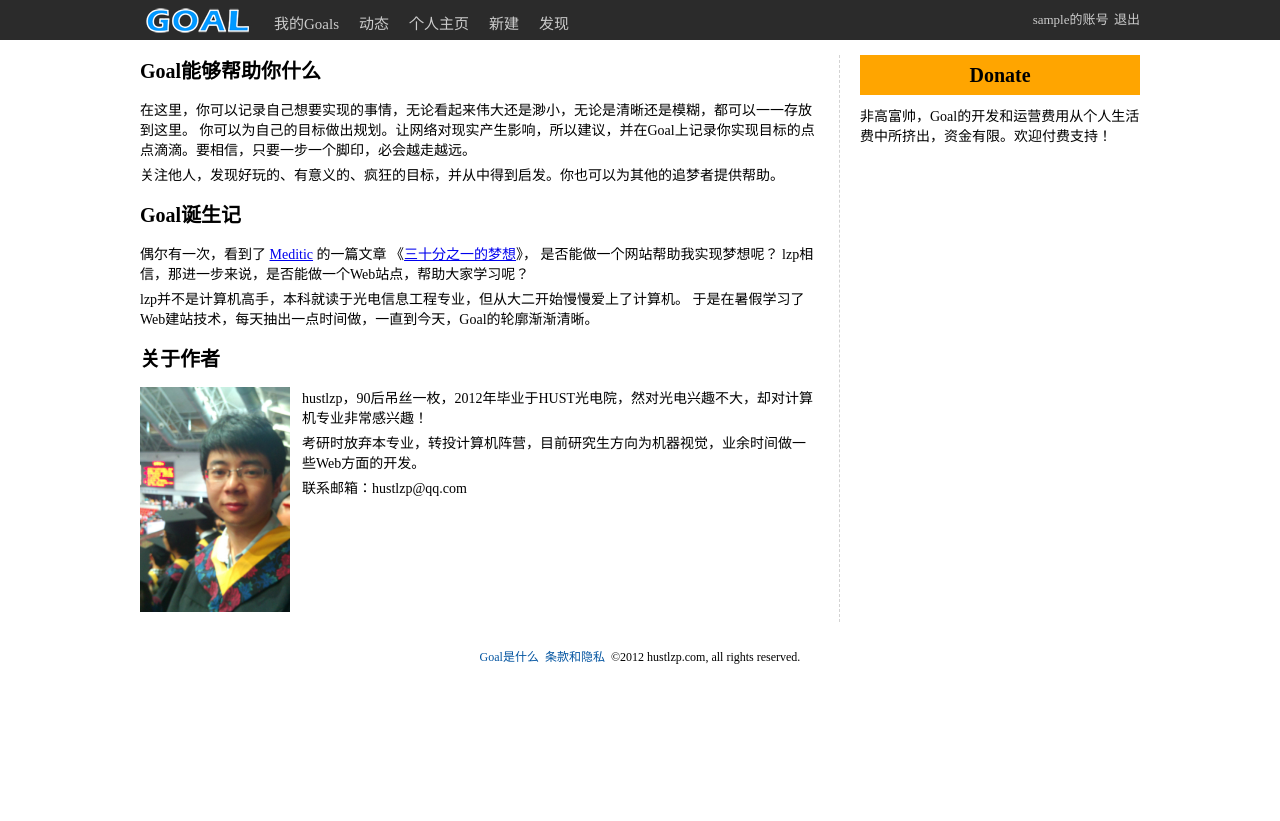
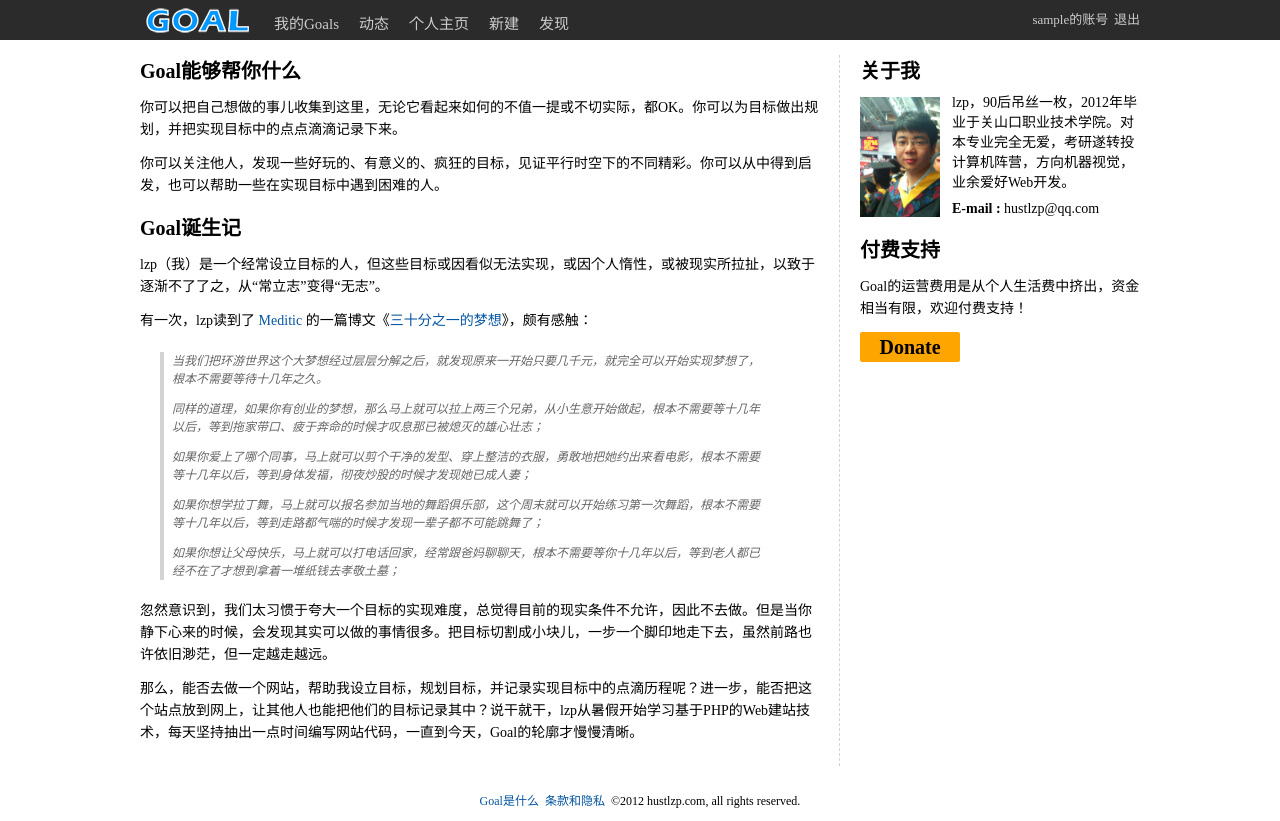
Before and after one commit to AaronJiang/beforeidie, a PHP site: page /about.php in a window 1280 px wide. Before the commit the page ends 664 px from the top, so only its background shows below. Run offline with PHP 8.4, Linux system fonts and the light colour scheme; the visitor is signed in with stand-in values (Sample User, id 1); some libraries are stand-ins or nearby versions.

Commit message:
完成About页面

```diff
--- a/about.php
+++ b/about.php
@@ -8,47 +8,82 @@
 
 <div id='main-content'>
 
-	<p class="subtitle">Goal能够帮助你什么</p>
+	<p class="main-title">Goal能够帮你什么</p>
 
 	<p>
-		在这里，你可以记录自己想要实现的事情，无论看起来伟大还是渺小，无论是清晰还是模糊，都可以一一存放到这里。
-		你可以为自己的目标做出规划。让网络对现实产生影响，所以建议，并在Goal上记录你实现目标的点点滴滴。要相信，只要一步一个脚印，必会越走越远。
+		<span>你可以把自己想做的事儿收集到这里，无论它看起来如何的不值一提或不切实际，都OK。</span
+		><span>你可以为目标做出规划，并把实现目标中的点点滴滴记录下来。</span>
 	</p>
 
 	<p>
-		关注他人，发现好玩的、有意义的、疯狂的目标，并从中得到启发。你也可以为其他的追梦者提供帮助。
+		<span>你可以关注他人，发现一些好玩的、有意义的、疯狂的目标，见证平行时空下的不同精彩。</span
+		><span>你可以从中得到启发，也可以帮助一些在实现目标中遇到困难的人。</span>
 	</p>
 
-	<p class="subtitle">Goal诞生记</p>
+	<p class="main-title">Goal诞生记</p>
 
 	<p>
-		偶尔有一次，看到了
-		<a target='_blank' href='http://meditic.com'>Meditic</a>
-		的一篇文章
-		《<a target='_blank' href='http://meditic.com/simplifying-and-splitting-a-dream/'>三十分之一的梦想</a>》，
-		是否能做一个网站帮助我实现梦想呢？
-		lzp相信，那进一步来说，是否能做一个Web站点，帮助大家学习呢？
+		<span>lzp（我）是一个经常设立目标的人，但这些目标或因看似无法实现，</span
+		><span>或因个人惰性，或被现实所拉扯，以致于逐渐不了了之，从“常立志”变得“无志”。</span>
 	</p>
 
 	<p>
-		lzp并不是计算机高手，本科就读于光电信息工程专业，但从大二开始慢慢爱上了计算机。
-		于是在暑假学习了Web建站技术，每天抽出一点时间做，一直到今天，Goal的轮廓渐渐清晰。
+		有一次，lzp读到了 <a target='_blank' href='http://meditic.com'>Meditic</a
+		> 的一篇博文《<a target='_blank' href='http://meditic.com/simplifying-and-splitting-a-dream/'>三十分之一的梦想</a>》，颇有感触：
 	</p>
 
-	<p class="subtitle">关于作者</p>
+	<blockquote>
 
-	<img id='my-avatar' src='imgs/me.jpg' />
-	<p>hustlzp，90后吊丝一枚，2012年毕业于HUST光电院，然对光电兴趣不大，却对计算机专业非常感兴趣！</p>
-	<p>考研时放弃本专业，转投计算机阵营，目前研究生方向为机器视觉，业余时间做一些Web方面的开发。</p>
-	<p>联系邮箱：hustlzp@qq.com</p>
+		<p>
+			当我们把环游世界这个大梦想经过层层分解之后，就发现原来一开始只要几千元，就完全可以开始实现梦想了，根本不需要等待十几年之久。
+		</p>
+
+		<p>
+			同样的道理，如果你有创业的梦想，那么马上就可以拉上两三个兄弟，从小生意开始做起，根本不需要等十几年以后，等到拖家带口、疲于奔命的时候才叹息那已被熄灭的雄心壮志；
+		</p>
+
+		<p>
+			如果你爱上了哪个同事，马上就可以剪个干净的发型、穿上整洁的衣服，勇敢地把她约出来看电影，根本不需要等十几年以后，等到身体发福，彻夜炒股的时候才发现她已成人妻；
+		</p>
+
+		<p>
+			如果你想学拉丁舞，马上就可以报名参加当地的舞蹈俱乐部，这个周末就可以开始练习第一次舞蹈，根本不需要等十几年以后，等到走路都气喘的时候才发现一辈子都不可能跳舞了；
+		</p>
+
+		<p>
+			如果你想让父母快乐，马上就可以打电话回家，经常跟爸妈聊聊天，根本不需要等你十几年以后，等到老人都已经不在了才想到拿着一堆纸钱去孝敬土墓；
+		</p>
+
+	</blockquote>
+
+	<p>
+		<span>忽然意识到，我们太习惯于夸大一个目标的实现难度，总觉得目前的现实条件不允许，因此不去做。</span
+		>但是当你静下心来的时候，会发现其实可以做的事情很多。</span
+		>把目标切割成小块儿，一步一个脚印地走下去，虽然前路也许依旧渺茫，但一定越走越远。</span>
+	</p>
+
+	<p>
+		<span>那么，能否去做一个网站，帮助我设立目标，规划目标，并记录实现目标中的点滴历程呢？</span
+		><span>进一步，能否把这个站点放到网上，让其他人也能把他们的目标记录其中？</span
+		><span>说干就干，lzp从暑假开始学习基于PHP的Web建站技术，每天坚持抽出一点时间编写网站代码，一直到今天，Goal的轮廓才慢慢清晰。</span>
+	</p>
 
 </div>
 
 <div id='sidebar'>
+	<p class="main-title">关于我</p>
+
+	<img id='my-avatar' src='imgs/me.jpg' />
+
+	<div id='my-intro'>
+		<p>lzp，90后吊丝一枚，2012年毕业于关山口职业技术学院。对本专业完全无爱，考研遂转投计算机阵营，方向机器视觉，业余爱好Web开发。</p>
+		<p><b>E-mail :</b> hustlzp@qq.com</p>
+	</div>
+
+	<p class='main-title'>付费支持</p>
+
+	<p>Goal的运营费用是从个人生活费中挤出，资金相当有限，欢迎付费支持！</p>
 	<span id='donate-btn' href=''>Donate</span>
-
-	<p>非高富帅，Goal的开发和运营费用从个人生活费中所挤出，资金有限。欢迎付费支持！</p>
-
 </div>
 
 
--- a/person.php
+++ b/person.php
@@ -2,6 +2,10 @@
 	require('header.php');
 	require_once('data_funs.inc');
 	require_once('html_helper.php');
+
+	if(!is_auth()){
+		page_jump('account_page_login.php');
+	}
 
 	$userID = $_REQUEST['userID'];
 
--- a/style/style.css
+++ b/style/style.css
@@ -1260,15 +1260,13 @@ body{
 
 /* About
 ------------------------------------------------------------*/
-#page-about{
-	font-size:14px;
-}
 
+/* Layout */
 #page-about #main-content{
 	width:70%;
 	box-sizing:border-box;
 	float:left;
-	padding:0 20px 0 0;
+	padding:0 20px 10px 0;
 	border-right:1px dashed lightgray;
 }
 
@@ -1279,15 +1277,81 @@ body{
 	float:right;
 }
 
+/* Main Content */
+
+#page-about p{
+	margin:0 0 12px 0;
+	line-height:22px;
+	font-size:14px;
+}
+
+#page-about p{
+	font-family:'宋体';
+}
+
+#page-about #main-content a{
+	color:#0455A1;
+	text-decoration:none;
+}
+
+#page-about #main-content a:hover{
+	text-decoration:underline;
+}
+
+#page-about .main-title{
+	font-weight:bold;
+	font-size:20px;
+	font-family:'微软雅黑';
+	margin:20px 0 15px 0;
+	clear:both;
+	text-indent:0;
+}
+
+#page-about .main-title:nth-child(1){
+	margin-top:5px;
+}
+
+#page-about .sub-title{
+	font-weight:bold;
+	font-size:15px;
+	clear:both;
+}
+
+#page-about blockquote{
+	margin:20px 50px 20px 20px;
+	padding:0 0 0 8px;
+	border-left:4px solid lightgray;
+}
+
+#page-about blockquote p{
+	font-size:12px;
+	line-height:18px;
+	font-family:'微软雅黑';
+	font-style:italic;
+	color:#666;
+}
+
+/* Sidebar */
 #page-about #my-avatar{
 	float:left;
-	width:150px;
-	margin:0 12px 10px 0;
+	width:80px;
+	margin:0 0px 10px 0;
+}
+
+#page-about #my-intro{
+	margin:-4px 0 0 92px;
+
+}
+
+#page-about #my-intro p{
+	margin:0 0 6px 0;
+	line-height:20px;
 }
 
 #page-about #donate-btn{
-	padding:10px 10px;
+	padding:5px 0;
 	margin:0 0 10px 0;
+	width:100px;
 	display:block;
 	text-align:center;
 	font-size:20px;
@@ -1295,20 +1359,9 @@ body{
 	font-weight:bold;
 	background-color:orange;
 	cursor:pointer;
+	border-radius:2px;
 }
 
 #page-about #donate-btn:hover{
-	background-color:darkOrange;
+	box-shadow:0 0 3px orange;
 }
-
-#page-about .subtitle{
-	margin:15px 0 15px 0;
-}
-
-#page-about .subtitle:nth-child(1){
-	margin-top:0;
-}
-
-#page-about p{
-	margin:0 0 5px 0;
-}
```
